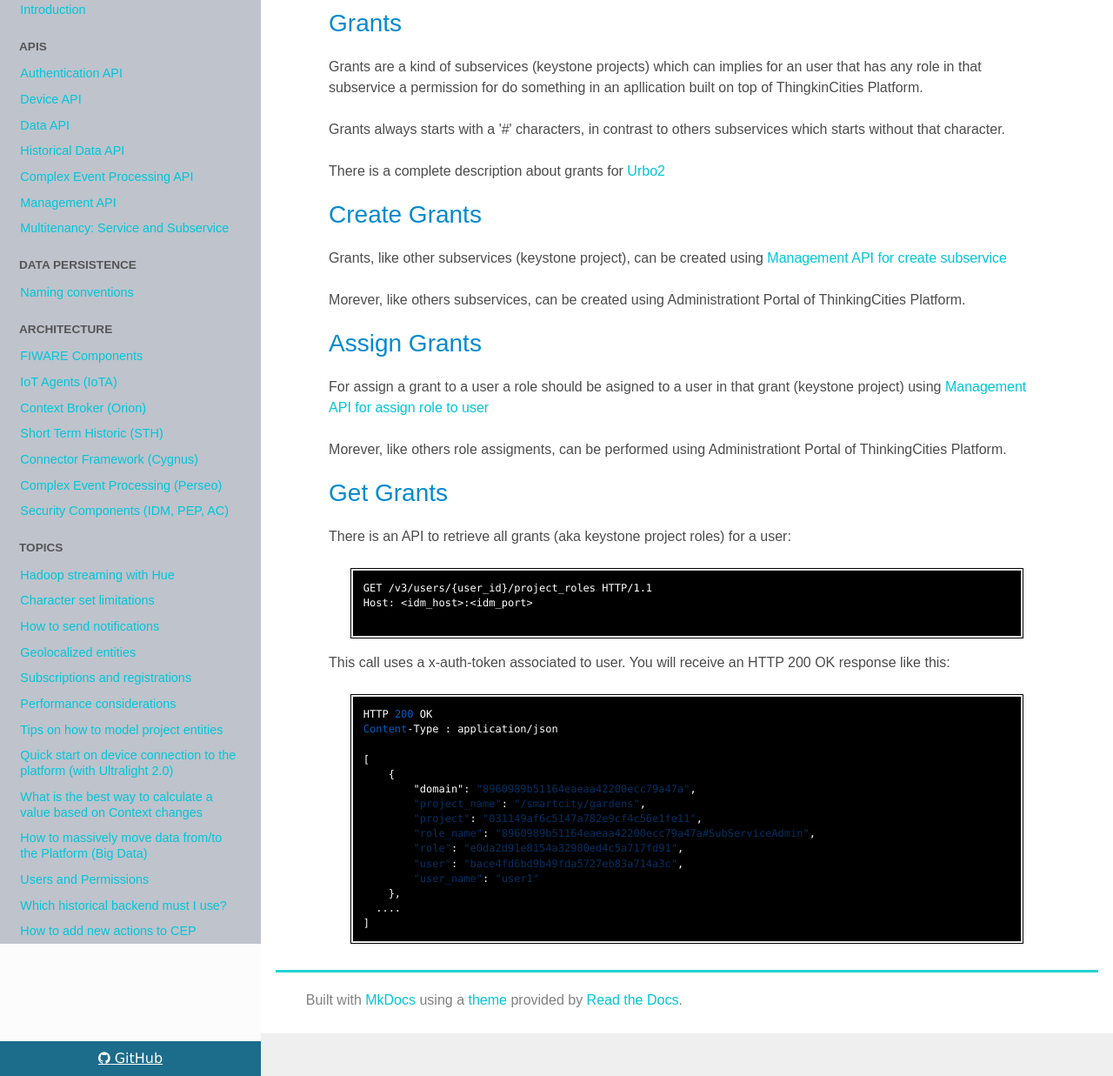
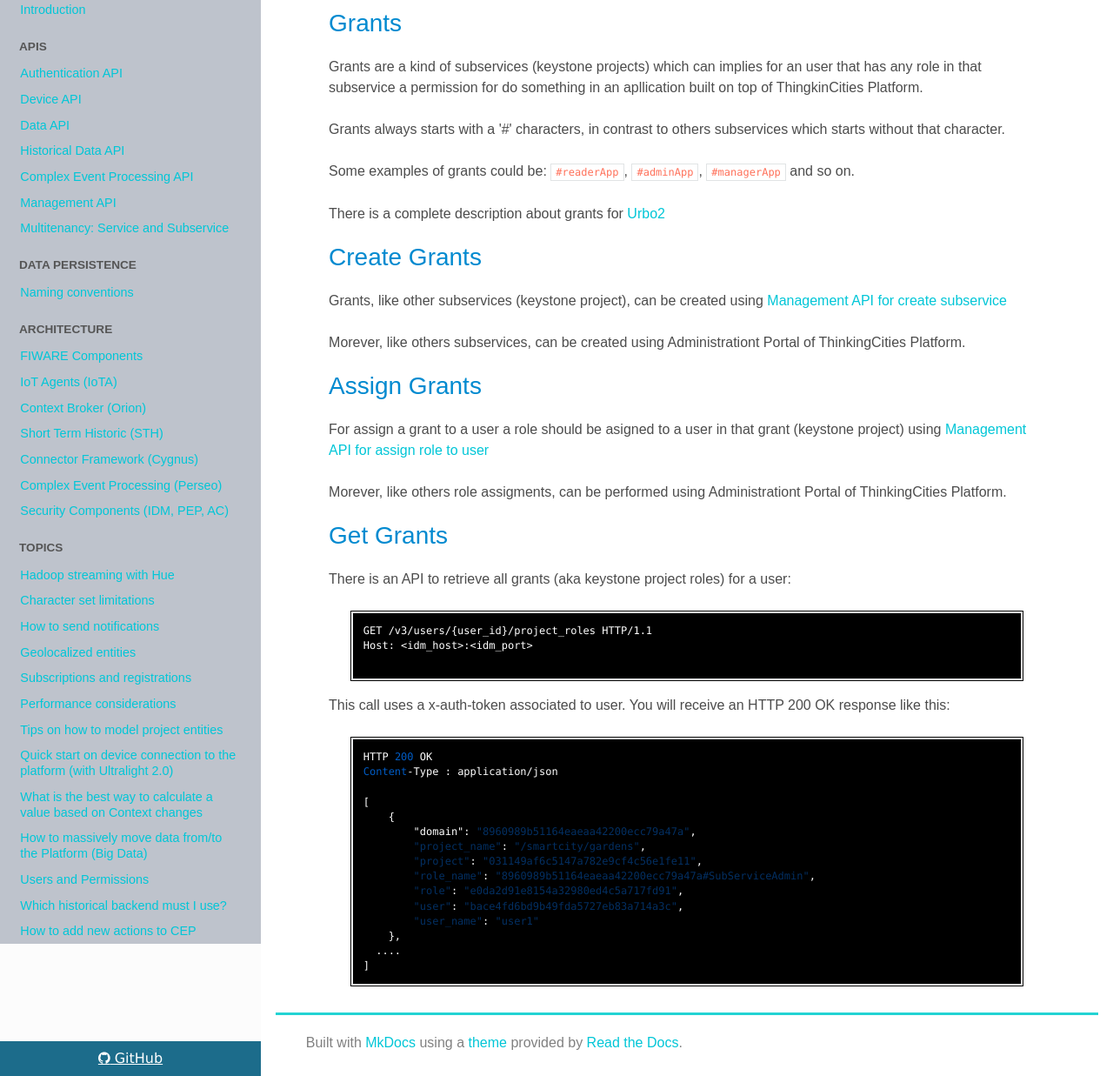
Before and after one commit to telefonicaid/thinking-cities, an MkDocs documentation site: the page built from docs/authorization_api.md, in a window 1280 px wide and 1381 px high, cut to the strip 144-1381 px from the top of the window. Shown: the whole strip at 87% size. Built offline with MkDocs 1.6.1, drawn with Linux system fonts in a browser that asks for light colours; nearby versions of some CDN libraries; old or Windows-style settings are respelled for this version of MkDocs.

Commit message:
add some examples

```diff
--- a/docs/authorization_api.md
+++ b/docs/authorization_api.md
@@ -6,6 +6,8 @@ Grants are a kind of subservices (keystone projects) which can implies for an us
 
 
 Grants always starts with a '#' characters, in contrast to others subservices which starts without that character.
+
+Some examples of grants could be: `#readerApp`, `#adminApp`, `#managerApp` and so on.
 
 There is a complete description about grants for [Urbo2](https://github.com/telefonicasc/urbo2/blob/master/docs/grants.md)
 
```
